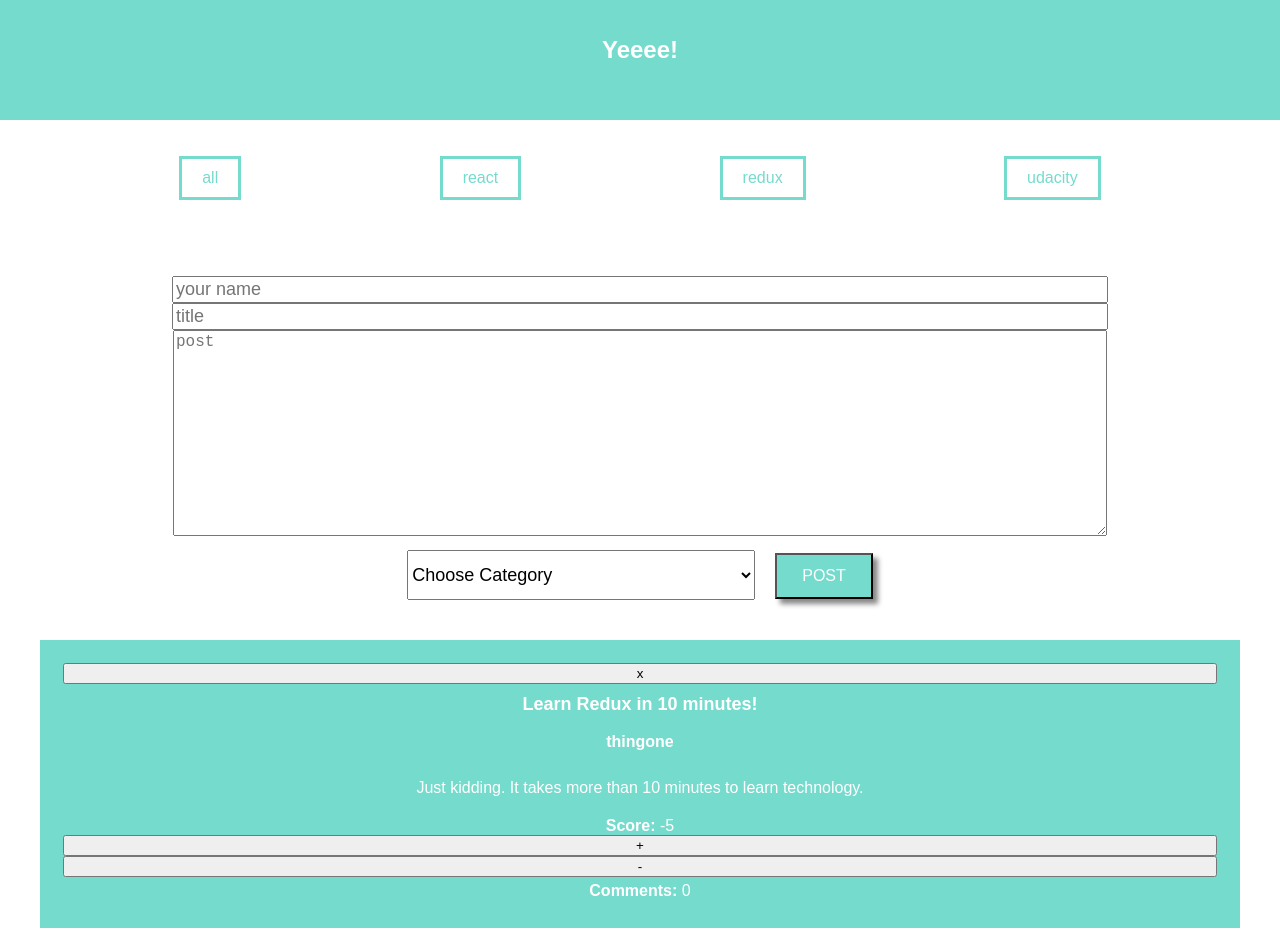
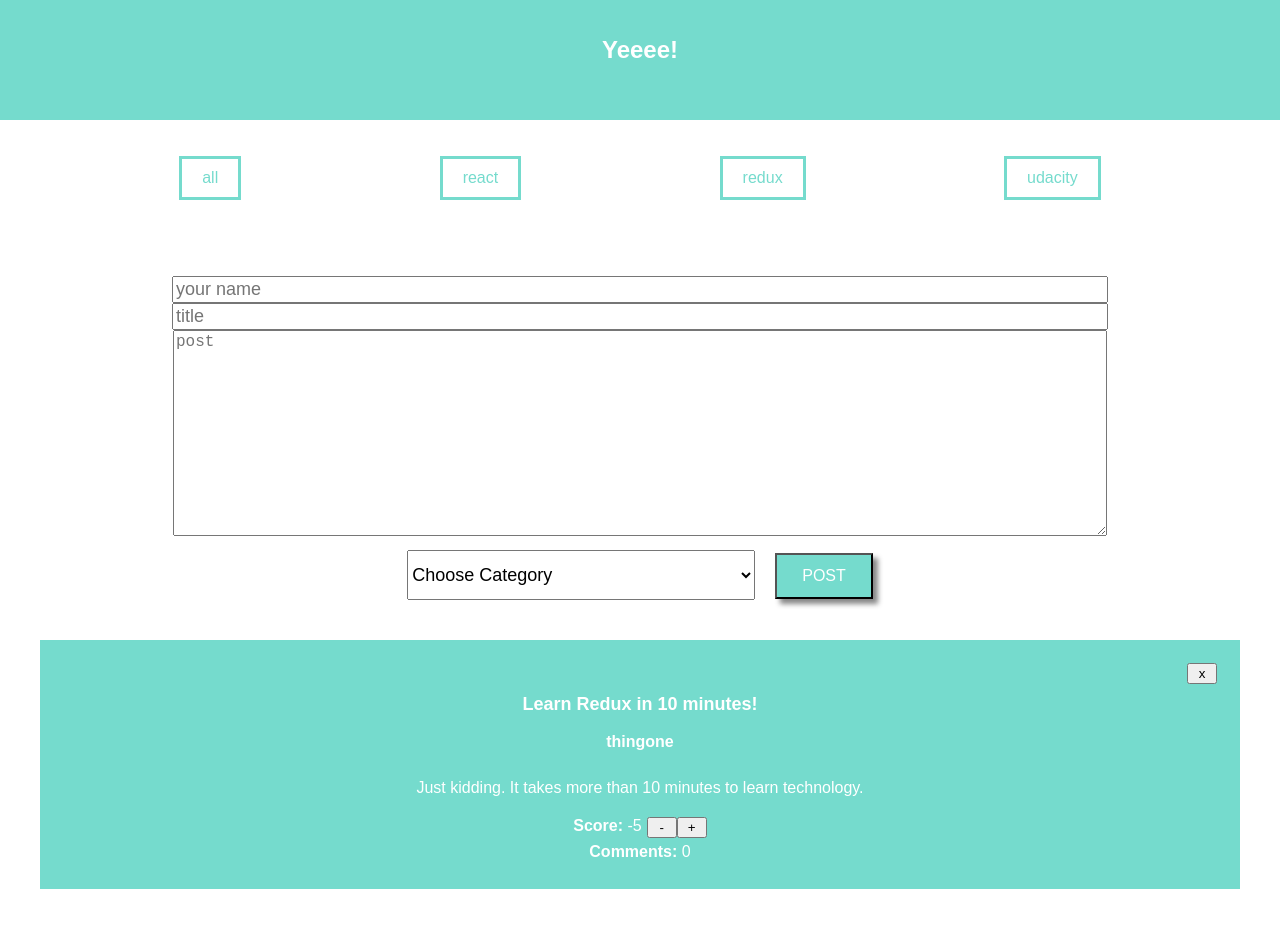
Before and after one commit to jeremyjgyoung/jeremy-young-readable-project, a React (Create React App) app: page /all/6ni6ok3ym7mf1p33lnez in a window 1280 px wide. After the commit the page ends 909 px from the top, so only its background shows below. Built offline with nearby package versions, Linux system fonts and the light colour scheme.

Commit message:
styled posts and comments

```diff
--- a/src/App.css
+++ b/src/App.css
@@ -35,6 +35,15 @@
   border: medium solid #75DBCD;
   color: #75DBCD;
 }
+
+.Button-to-right {
+  display: flex;
+  flex-direction: row;
+  justify-content: flex-end;
+}
+.Button-delete {
+  width: 30px;
+}
 .Post-title {
   font-size: large;
   padding: 10px 0;
@@ -55,28 +64,28 @@
   padding: 20px 0;
   margin: 0;
 }
+.Div-score {
+  display: flex;
+  flex-direction: row;
+  justify-content: center;
+}
 .Post-score {
   font-size: medium;
-  padding: 0;
+  padding: 0 5px 0 0;
   margin: 0;
+}
+.Button-plus {
+  width: 30px;
+}
+.Button-minus {
+  width: 30px;
 }
 .Post-comments {
   font-size: medium;
   padding: 5px 0;
   margin: 0;
 }
-.Post-button {
-  text-decoration: none;
-  background-color: #75DBCD;
-  color: white;
-  padding: 12px 25px;
-  margin-left: 20px;
-  font-size: 16px;
-  box-shadow: 5px 5px 5px #888888;
-}
-.Post-button:hover {
-  box-shadow: 2px 2px 2px #888888;
-}
+
 .Input-name {
   font-size: large;
   width: 80%;
@@ -98,6 +107,19 @@
 .Post-cat-post {
   padding-top: 10px;
 }
+.Post-button {
+  text-decoration: none;
+  background-color: #75DBCD;
+  color: white;
+  padding: 12px 25px;
+  margin-left: 20px;
+  font-size: 16px;
+  box-shadow: 5px 5px 5px #888888;
+}
+.Post-button:hover {
+  box-shadow: 2px 2px 2px #888888;
+}
+
 .Nav-bar {
   padding: 20px 80px;
 }
--- a/src/components/PostDetail.js
+++ b/src/components/PostDetail.js
@@ -12,13 +12,20 @@ class PostDetail extends Component {
           {Object.values(this.props.posts).filter(post => (post.id===this.props.post_id && post.deleted===false)).map((post) =>(
           <Link className="Category-links" to={`/${this.props.category}/${post.id}`} key={post.id}>
             <div className="Post">
-              <button onClick={() => this.props.deletePost({id:post.id, voteScore:post.deleted})}>x</button>
+              <div className="Button-to-right">
+                <button className="Button-delete" onClick={() =>
+                this.props.deletePost({id:post.id, voteScore:post.deleted})}>x</button>
+              </div>
               <h1 className="Post-title">{post.title}</h1>
               <h1 className="Post-author">{post.author}</h1>
               <p className="Post-body">{post.body}</p>
-              <p className="Post-score"><b>Score:</b> {post.voteScore}</p>
-              <button onClick={() => this.props.incrementVote({id:post.id, voteScore:post.voteScore})}>+</button>
-              <button onClick={() => this.props.decrementVote({id:post.id, voteScore:post.voteScore})}>-</button>
+              <div className="Div-score">
+                <p className="Post-score"><b>Score:</b> {post.voteScore}</p>
+                <button className="Button-minus" onClick={() =>
+                  this.props.decrementVote({id:post.id, voteScore:post.voteScore})}>-</button>
+                <button className="Button-plus" onClick={() =>
+                  this.props.incrementVote({id:post.id, voteScore:post.voteScore})}>+</button>
+              </div>
               <p className="Post-comments"><b>Comments:</b> {post.commentCount}</p>
             </div>
           </Link>
@@ -27,12 +34,19 @@ class PostDetail extends Component {
         <div className="PostList">
           {this.props.comments.filter(comment => (comment.parentId===this.props.post_id && comment.deleted===false && this.props.posts[comment.parentId].deleted===false)).sort(sortBy('-voteScore')).map((comment) =>(
             <div className="Post" key={comment.id}>
-              <button onClick={() => this.props.deleteComment({id:comment.id, voteScore:comment.deleted})}>x</button>
+              <div className="Button-to-right">
+                <button className="Button-delete" onClick={() =>
+                  this.props.deleteComment({id:comment.id, voteScore:comment.deleted})}>x</button>
+              </div>
               <h1 className="Post-author">{comment.author}</h1>
               <p className="Post-body">{comment.body}</p>
-              <p className="Post-score"><b>Score:</b> {comment.voteScore}</p>
-              <button onClick={() => this.props.incrementCommentVote({id:comment.id, voteScore:comment.voteScore})}>+</button>
-              <button onClick={() => this.props.decrementCommentVote({id:comment.id, voteScore:comment.voteScore})}>-</button>
+              <div className="Div-score">
+                <p className="Post-score"><b>Score:</b> {comment.voteScore}</p>
+                <button className="Button-minus" onClick={() =>
+                  this.props.decrementCommentVote({id:comment.id, voteScore:comment.voteScore})}>-</button>
+                <button className="Button-plus" onClick={() =>
+                  this.props.incrementCommentVote({id:comment.id, voteScore:comment.voteScore})}>+</button>
+              </div>
             </div>
           ))}
         </div>
--- a/src/components/PostList.js
+++ b/src/components/PostList.js
@@ -18,15 +18,19 @@ class PostList extends Component {
         {filteredPosts.map((post) =>(
           <Link className="Category-links" to={`/${this.props.category}/${post.id}`} key={post.id}>
             <div className="Post">
-              <button onClick={() =>
+              <div className="Button-to-right">
+                <button className="Button-delete" onClick={() =>
                 this.props.deletePost({id:post.id, voteScore:post.deleted})}>x</button>
+              </div>
               <h1 className="Post-title">{post.title}</h1>
               <h2 className="Post-author">{post.author}</h2>
-              <p className="Post-score"><b>Score:</b> {post.voteScore}</p>
-              <button onClick={() =>
-                this.props.incrementVote({id:post.id, voteScore:post.voteScore})}>+</button>
-              <button onClick={() =>
-                this.props.decrementVote({id:post.id, voteScore:post.voteScore})}>-</button>
+              <div className="Div-score">
+                <p className="Post-score"><b>Score:</b> {post.voteScore}</p>
+                <button className="Button-minus" onClick={() =>
+                  this.props.decrementVote({id:post.id, voteScore:post.voteScore})}>-</button>
+                <button className="Button-plus" onClick={() =>
+                  this.props.incrementVote({id:post.id, voteScore:post.voteScore})}>+</button>
+              </div>
               <p className="Post-comments"><b>Comments:</b> {post.commentCount}</p>
             </div>
           </Link>
```
